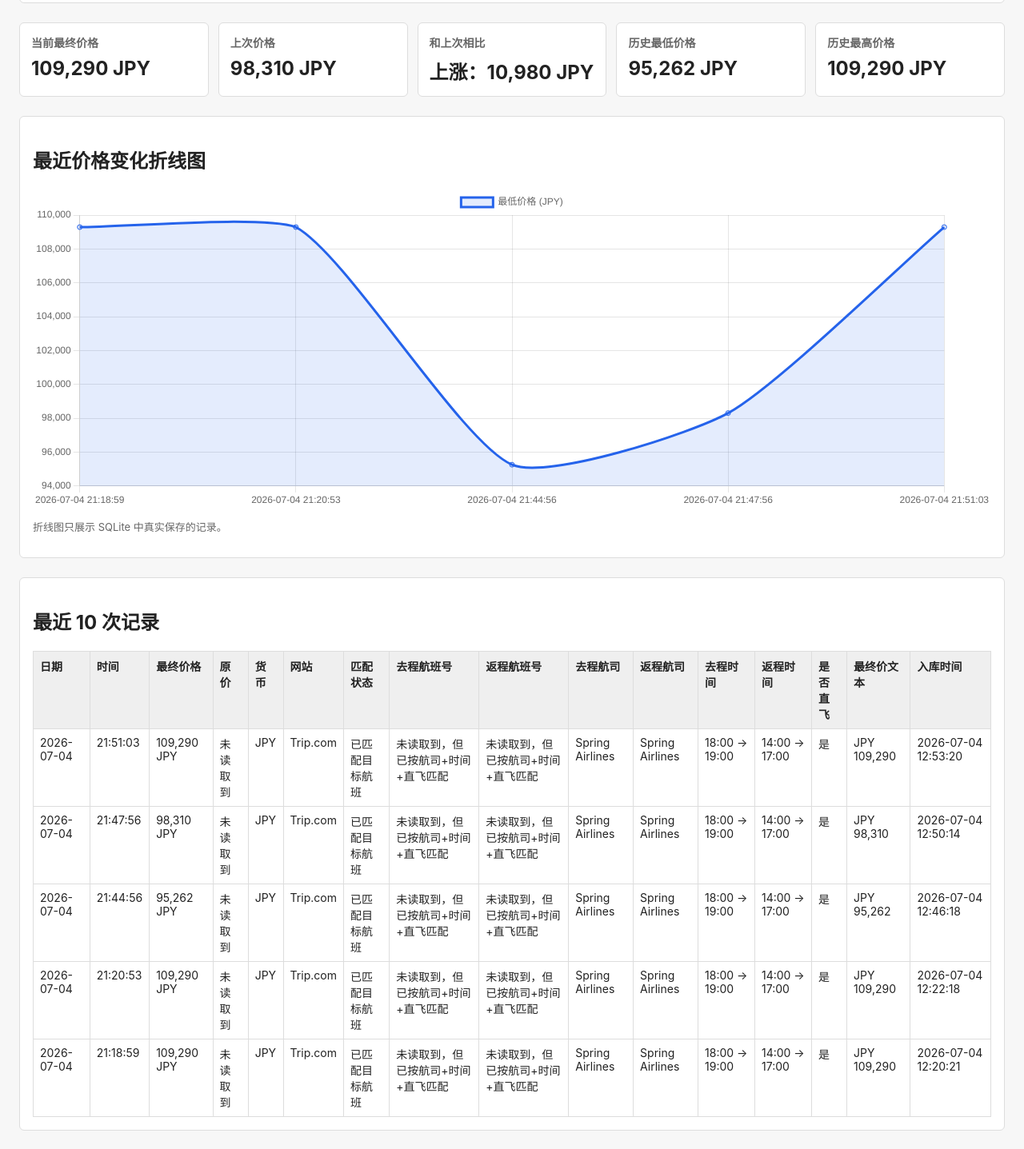
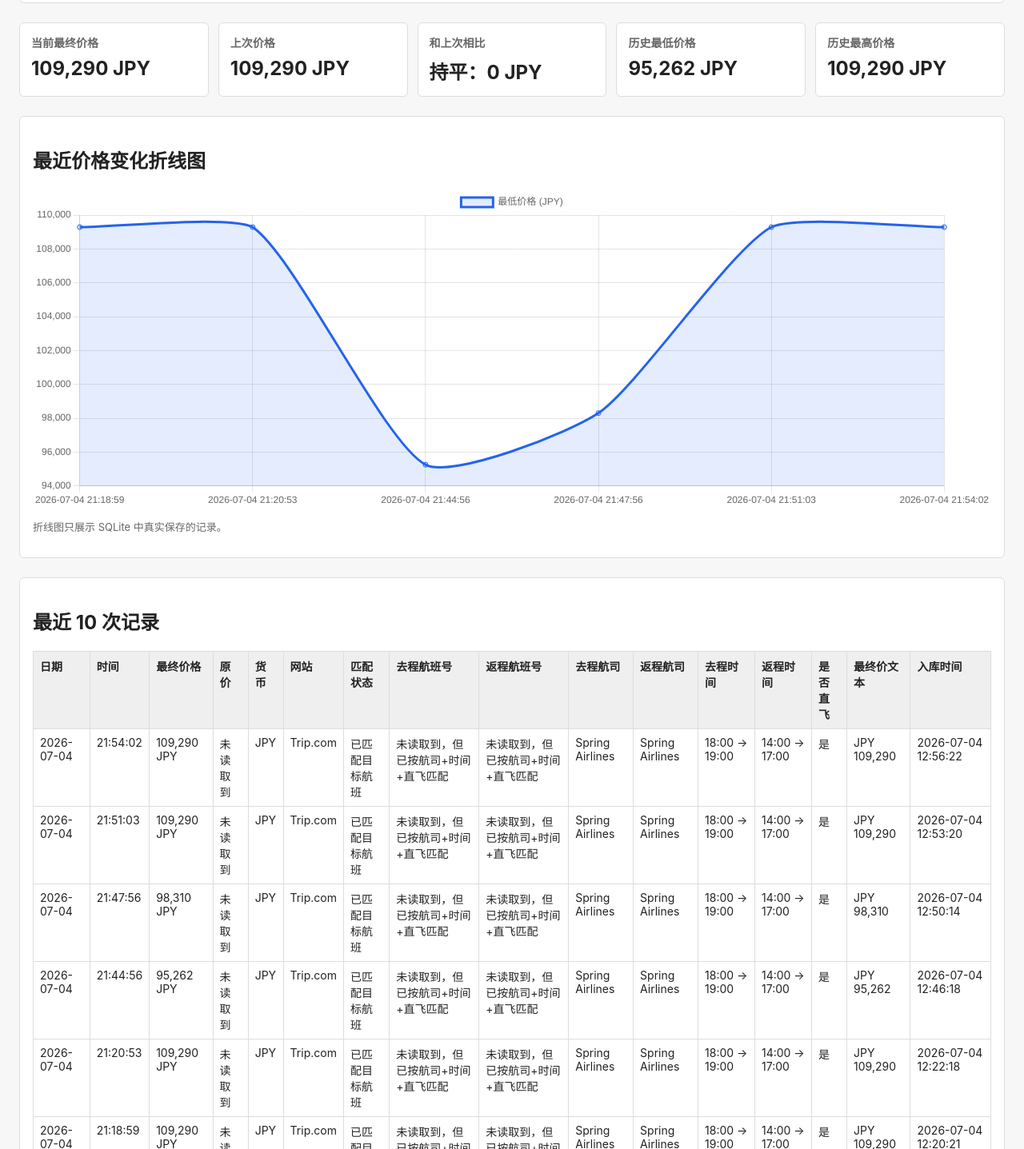
Before and after one commit to wenyue233/flight-price-monitor, a website: page dashboard.html in a window 1280 px wide. Shown: the part 770-2207 px from the top of the page at 80% size. Drawn offline with nearby package versions, Linux system fonts and the light colour scheme.

Commit message:
update flight price dashboard

```diff
--- a/dashboard.html
+++ b/dashboard.html
@@ -106,14 +106,14 @@
     航线：FUK → PVG<br>
     出发：2026-08-08，返回：2026-08-16<br>
     网站：Trip.com，目标货币：JPY<br>
-    页面生成时间：2026/7/4 21:53:20
+    页面生成时间：2026/7/4 21:56:22
   </div>
 
   <section class="details">
     <h2>最新查询详情</h2>
     <dl class="detailsGrid">
       <dt>查询时间</dt>
-      <dd>2026-07-04T12:51:03.158Z</dd>
+      <dd>2026-07-04T12:54:02.815Z</dd>
       <dt>抓取网站</dt>
       <dd>Trip.com</dd>
       <dt>当前价格</dt>
@@ -154,11 +154,11 @@
     </div>
     <div class="card">
       <h2>上次价格</h2>
-      <div class="value">98,310 JPY</div>
+      <div class="value">109,290 JPY</div>
     </div>
     <div class="card">
       <h2>和上次相比</h2>
-      <div class="value">上涨：10,980 JPY</div>
+      <div class="value">持平：0 JPY</div>
     </div>
     <div class="card">
       <h2>历史最低价格</h2>
@@ -200,6 +200,25 @@
         </tr>
       </thead>
       <tbody>
+
+      <tr>
+        <td>2026-07-04</td>
+        <td>21:54:02</td>
+        <td>109,290 JPY</td>
+        <td>未读取到</td>
+        <td>JPY</td>
+        <td>Trip.com</td>
+        <td>已匹配目标航班</td>
+        <td>未读取到，但已按航司+时间+直飞匹配</td>
+        <td>未读取到，但已按航司+时间+直飞匹配</td>
+        <td>Spring Airlines</td>
+        <td>Spring Airlines</td>
+        <td>18:00 → 19:00</td>
+        <td>14:00 → 17:00</td>
+        <td>是</td>
+        <td>JPY 109,290</td>
+        <td>2026-07-04 12:56:22</td>
+      </tr>
 
       <tr>
         <td>2026-07-04</td>
@@ -302,8 +321,8 @@
 
   <script src="https://cdn.jsdelivr.net/npm/chart.js"></script>
   <script>
-    const chartLabels = ["2026-07-04 21:18:59","2026-07-04 21:20:53","2026-07-04 21:44:56","2026-07-04 21:47:56","2026-07-04 21:51:03"];
-    const chartPrices = [109290,109290,95262,98310,109290];
+    const chartLabels = ["2026-07-04 21:18:59","2026-07-04 21:20:53","2026-07-04 21:44:56","2026-07-04 21:47:56","2026-07-04 21:51:03","2026-07-04 21:54:02"];
+    const chartPrices = [109290,109290,95262,98310,109290,109290];
     const chartCurrency = "JPY";
 
     new Chart(document.getElementById('priceChart'), {
```
Also changed, not shown: index.html (+25 -6 lines).
